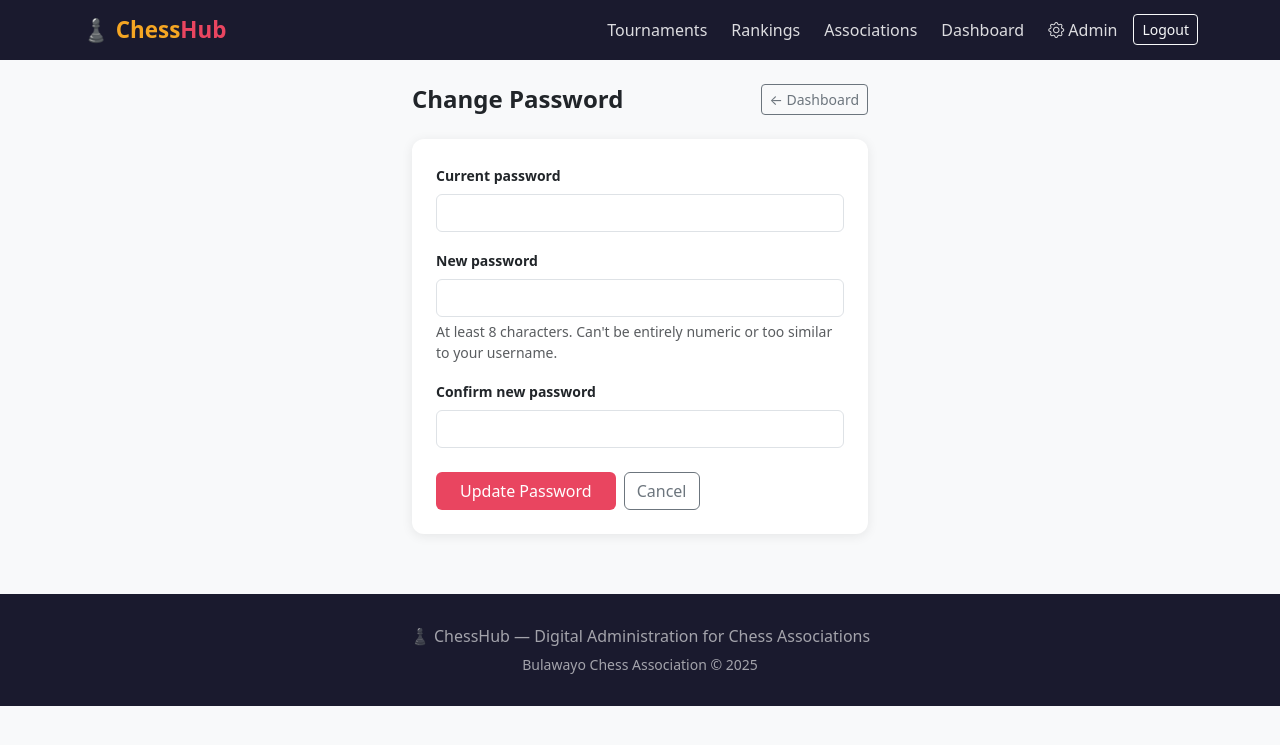
After one commit to Mahwaya/bcaChessHub, a Django app: page /rankings/profile/password/ in a window 1280 px wide. The commit adds this page. Shown: the top 745 px of the page. Run offline with Django 5.2, Linux system fonts and the light colour scheme; the visitor is signed in with stand-in values (Sample User, id 1).

Commit message:
add password change form for members

```diff
--- a/members/urls.py
+++ b/members/urls.py
@@ -6,5 +6,6 @@ urlpatterns = [
     path('signup/', views.signup, name='signup'),
     path('manage/', views.manage_members, name='manage_members'),
     path('profile/edit/', views.edit_profile, name='edit_profile'),
+    path('profile/password/', views.change_password, name='change_password'),
     path('<int:pk>/', views.player_profile, name='player_profile'),
 ]
--- a/members/views.py
+++ b/members/views.py
@@ -1,6 +1,6 @@
 from django.shortcuts import render, redirect, get_object_or_404
 from django.contrib.auth.decorators import login_required
-from django.contrib.auth import login
+from django.contrib.auth import login, update_session_auth_hash
 from django.contrib import messages
 from django.core.paginator import Paginator
 from django.db.models import Q
@@ -289,6 +289,21 @@ def player_profile(request, pk):
 
 
 @login_required
+def change_password(request):
+    from django.contrib.auth.forms import PasswordChangeForm
+    if request.method == 'POST':
+        form = PasswordChangeForm(request.user, request.POST)
+        if form.is_valid():
+            user = form.save()
+            update_session_auth_hash(request, user)  # keep user logged in
+            messages.success(request, 'Password changed successfully.')
+            return redirect('dashboard')
+    else:
+        form = PasswordChangeForm(request.user)
+    return render(request, 'members/change_password.html', {'form': form})
+
+
+@login_required
 def edit_profile(request):
     if not hasattr(request.user, 'member'):
         return redirect('home')
--- /dev/null
+++ b/templates/members/change_password.html
@@ -0,0 +1,58 @@
+{% extends 'base.html' %}
+{% block title %}Change Password — ChessHub{% endblock %}
+
+{% block content %}
+<div class="container mt-4 mb-5" style="max-width:480px;">
+
+  <div class="d-flex align-items-center justify-content-between mb-4">
+    <h4 class="fw-bold mb-0">Change Password</h4>
+    <a href="{% url 'dashboard' %}" class="btn btn-outline-secondary btn-sm">← Dashboard</a>
+  </div>
+
+  <div class="card p-4">
+    <form method="post" novalidate>
+      {% csrf_token %}
+
+      <div class="mb-3">
+        <label class="form-label small fw-semibold">Current password</label>
+        <input type="password" name="old_password" class="form-control"
+               autocomplete="current-password" required>
+        {% if form.old_password.errors %}
+          <div class="text-danger small mt-1">{{ form.old_password.errors.0 }}</div>
+        {% endif %}
+      </div>
+
+      <div class="mb-3">
+        <label class="form-label small fw-semibold">New password</label>
+        <input type="password" name="new_password1" class="form-control"
+               autocomplete="new-password" required>
+        {% if form.new_password1.errors %}
+          <div class="text-danger small mt-1">{{ form.new_password1.errors.0 }}</div>
+        {% endif %}
+        <div class="form-text">
+          At least 8 characters. Can't be entirely numeric or too similar to your username.
+        </div>
+      </div>
+
+      <div class="mb-4">
+        <label class="form-label small fw-semibold">Confirm new password</label>
+        <input type="password" name="new_password2" class="form-control"
+               autocomplete="new-password" required>
+        {% if form.new_password2.errors %}
+          <div class="text-danger small mt-1">{{ form.new_password2.errors.0 }}</div>
+        {% endif %}
+      </div>
+
+      {% if form.non_field_errors %}
+      <div class="alert alert-danger py-2 small">{{ form.non_field_errors }}</div>
+      {% endif %}
+
+      <div class="d-flex gap-2">
+        <button type="submit" class="btn btn-chess px-4">Update Password</button>
+        <a href="{% url 'dashboard' %}" class="btn btn-outline-secondary">Cancel</a>
+      </div>
+    </form>
+  </div>
+
+</div>
+{% endblock %}
--- a/templates/members/dashboard.html
+++ b/templates/members/dashboard.html
@@ -26,9 +26,12 @@
         <h5 class="fw-bold mb-0">{{ member.user.get_full_name|default:member.user.username }}</h5>
         <p class="text-muted small mb-2">{{ member.association.name }}</p>
         <span class="badge bg-light text-dark border mb-2">{{ member.get_role_display }}</span>
-        <div class="mb-3">
+        <div class="mb-3 d-flex gap-2 justify-content-center">
           <a href="{% url 'edit_profile' %}" class="btn btn-outline-secondary btn-sm" style="font-size:0.75rem;">
             ✏ Edit Profile
+          </a>
+          <a href="{% url 'change_password' %}" class="btn btn-outline-secondary btn-sm" style="font-size:0.75rem;">
+            🔑 Password
           </a>
         </div>
 
```
